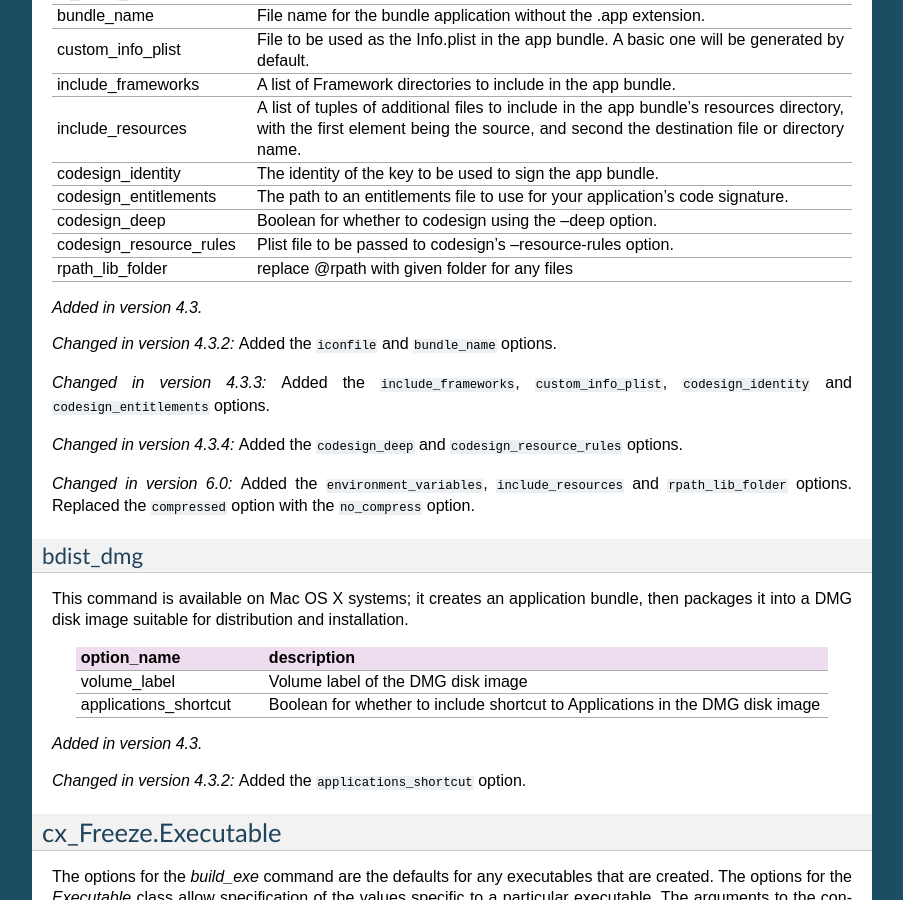
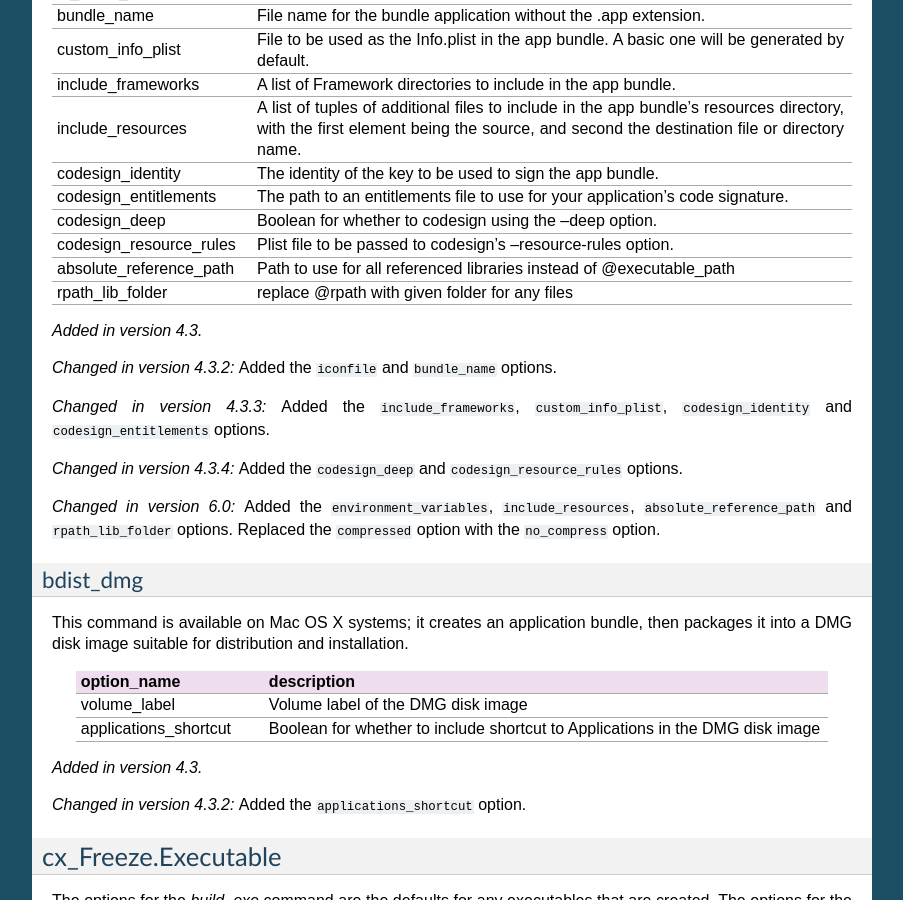
Before and after one commit to marcelotduarte/cx_Freeze, a Sphinx documentation site: the page built from doc/distutils.rst, in a window 1280 px wide and 900 px high, scrolled down 3694 px. Shown: the whole window, without its empty margins (198-1101 px from the left). Built offline with Sphinx 7.4.7, drawn with Linux system fonts in a browser that asks for light colours; pages that are not in the unit, such as notebooks, are missing from menus.

Commit message:
Added documentation for the new absolute_reference_path option.

```diff
--- a/doc/distutils.rst
+++ b/doc/distutils.rst
@@ -293,6 +293,8 @@
      - Boolean for whether to codesign using the --deep option.
    * - codesign_resource_rules
      - Plist file to be passed to codesign's --resource-rules option.
+   * - absolute_reference_path
+     - Path to use for all referenced libraries instead of @executable_path
    * - rpath_lib_folder
      - replace @rpath with given folder for any files
 
@@ -309,9 +311,9 @@
     Added the ``codesign_deep`` and ``codesign_resource_rules`` options.
 
 .. versionchanged:: 6.0
-    Added the ``environment_variables``, ``include_resources`` and
-    ``rpath_lib_folder`` options. Replaced the ``compressed`` option with
-    the ``no_compress`` option.
+    Added the ``environment_variables``, ``include_resources``,
+    ``absolute_reference_path`` and ``rpath_lib_folder`` options. Replaced the
+    ``compressed`` option with the ``no_compress`` option.
 
 
 bdist_dmg
```
